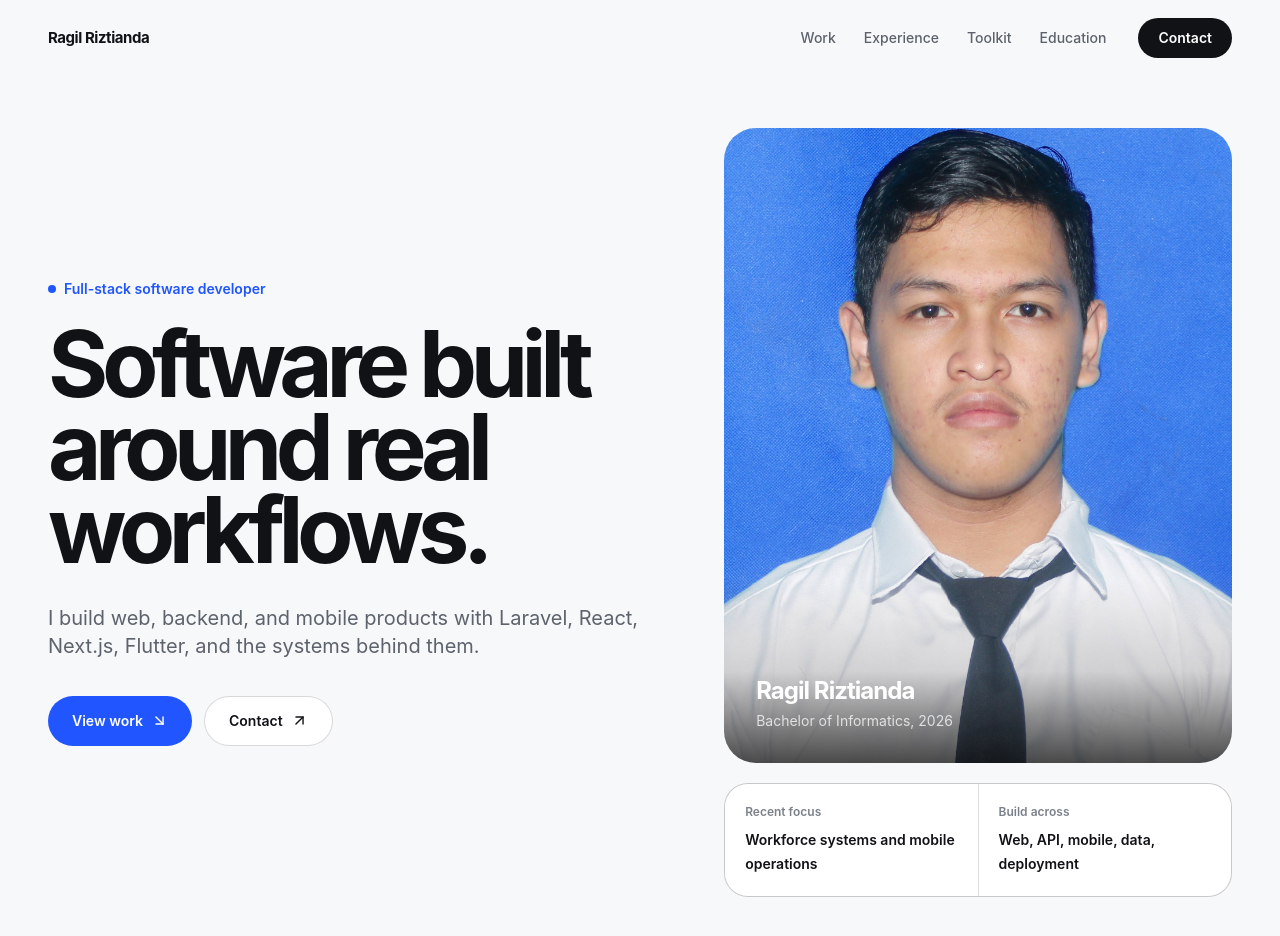
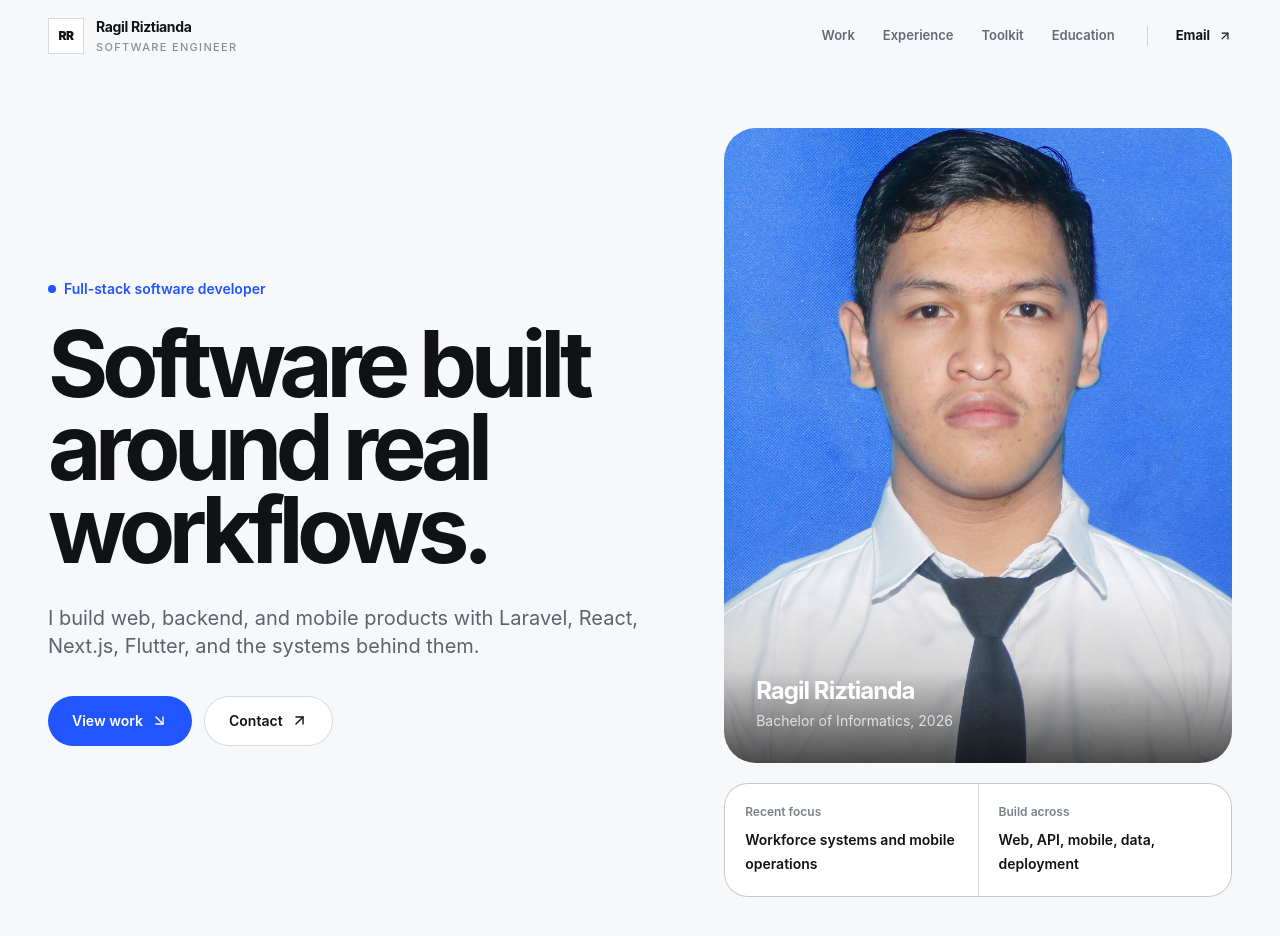
Before and after one commit to ragil1001/ragil-riztianda, a React (Vite) app: page / in a window 1280 px wide. Shown: the top 936 px of the page. Built offline with nearby package versions, Linux system fonts and the light colour scheme.

Commit message:
design: rebuild navigation with restrained recruiter-first hierarchy

```diff
--- a/src/components/Navbar/Navbar.jsx
+++ b/src/components/Navbar/Navbar.jsx
@@ -1,5 +1,5 @@
 import React, { useEffect, useState } from "react";
-import { FiMenu, FiX } from "react-icons/fi";
+import { FiArrowUpRight, FiMenu, FiX } from "react-icons/fi";
 
 const navigation = [
   { id: "work", label: "Work" },
@@ -13,11 +13,18 @@ const Navbar = () => {
   const [isScrolled, setIsScrolled] = useState(false);
 
   useEffect(() => {
-    const onScroll = () => setIsScrolled(window.scrollY > 24);
+    const onScroll = () => setIsScrolled(window.scrollY > 20);
     onScroll();
     window.addEventListener("scroll", onScroll, { passive: true });
     return () => window.removeEventListener("scroll", onScroll);
   }, []);
+
+  useEffect(() => {
+    document.body.style.overflow = isOpen ? "hidden" : "";
+    return () => {
+      document.body.style.overflow = "";
+    };
+  }, [isOpen]);
 
   const goTo = (id) => {
     setIsOpen(false);
@@ -27,48 +34,55 @@ const Navbar = () => {
   return (
     <nav
       className={`fixed inset-x-0 top-0 z-50 transition-colors duration-300 ${
-        isScrolled
-          ? "border-b border-black/10 bg-[#f4f5f7]/95 backdrop-blur-lg"
-          : "bg-transparent"
+        isScrolled ? "border-b border-black/10 bg-[#f7f8fa]/95 backdrop-blur-xl" : "bg-transparent"
       }`}
       aria-label="Primary navigation"
     >
-      <div className="mx-auto flex h-[76px] max-w-[1400px] items-center justify-between px-5 sm:px-8 lg:px-12">
+      <div className="mx-auto flex h-[72px] max-w-[1440px] items-center justify-between px-5 sm:px-8 lg:px-12">
         <button
           type="button"
           onClick={() => goTo("about")}
-          className="text-left text-[15px] font-bold tracking-[-0.03em] text-[#101216]"
+          className="group flex items-center gap-3 text-left"
+          aria-label="Back to introduction"
         >
-          Ragil Riztianda
+          <span className="grid h-9 w-9 place-items-center border border-black/15 bg-white text-xs font-black tracking-[-0.04em] text-[#111318] transition-colors group-hover:border-[#1557ff] group-hover:text-[#1557ff]">
+            RR
+          </span>
+          <span>
+            <span className="block text-sm font-bold tracking-[-0.025em] text-[#111318]">Ragil Riztianda</span>
+            <span className="mt-0.5 hidden text-[11px] font-medium uppercase tracking-[0.12em] text-[#8a9099] sm:block">
+              Software Engineer
+            </span>
+          </span>
         </button>
 
         <div className="hidden items-center gap-8 lg:flex">
-          <ul className="flex items-center gap-7 text-sm font-medium text-[#5c626b]">
+          <ul className="flex items-center gap-7 text-[13px] font-semibold text-[#656b74]">
             {navigation.map((item) => (
               <li key={item.id}>
                 <button
                   type="button"
                   onClick={() => goTo(item.id)}
-                  className="transition-colors hover:text-[#101216]"
+                  className="transition-colors hover:text-[#111318]"
                 >
                   {item.label}
                 </button>
               </li>
             ))}
           </ul>
-          <button
-            type="button"
-            onClick={() => goTo("contact")}
-            className="rounded-full bg-[#101216] px-5 py-2.5 text-sm font-semibold text-white transition-transform active:scale-[0.98]"
+          <a
+            href="mailto:ragilriztianda2@gmail.com"
+            className="inline-flex items-center gap-2 border-l border-black/15 pl-7 text-[13px] font-bold text-[#111318] transition-colors hover:text-[#1557ff]"
           >
-            Contact
-          </button>
+            Email
+            <FiArrowUpRight size={14} />
+          </a>
         </div>
 
         <button
           type="button"
           onClick={() => setIsOpen((current) => !current)}
-          className="flex h-11 w-11 items-center justify-center rounded-full border border-black/10 bg-white text-[#101216] lg:hidden"
+          className="grid h-11 w-11 place-items-center border border-black/15 bg-white text-[#111318] lg:hidden"
           aria-label={isOpen ? "Close navigation" : "Open navigation"}
           aria-expanded={isOpen}
         >
@@ -77,28 +91,29 @@ const Navbar = () => {
       </div>
 
       {isOpen && (
-        <div className="border-t border-black/10 bg-[#f4f5f7] px-5 pb-6 pt-3 lg:hidden">
-          <div className="mx-auto max-w-[1400px]">
-            <ul className="divide-y divide-black/10">
-              {navigation.map((item) => (
-                <li key={item.id}>
+        <div className="fixed inset-x-0 top-[72px] h-[calc(100dvh-72px)] border-t border-black/10 bg-[#f7f8fa] lg:hidden">
+          <div className="mx-auto flex h-full max-w-[1440px] flex-col justify-between px-5 py-8 sm:px-8">
+            <ul className="border-t border-black/10">
+              {navigation.map((item, index) => (
+                <li key={item.id} className="border-b border-black/10">
                   <button
                     type="button"
                     onClick={() => goTo(item.id)}
-                    className="w-full py-4 text-left text-lg font-semibold tracking-[-0.02em] text-[#101216]"
+                    className="flex w-full items-center justify-between py-5 text-left text-2xl font-bold tracking-[-0.04em] text-[#111318]"
                   >
-                    {item.label}
+                    <span>{item.label}</span>
+                    <span className="text-xs font-semibold tabular-nums text-[#9ca2ab]">0{index + 1}</span>
                   </button>
                 </li>
               ))}
             </ul>
-            <button
-              type="button"
-              onClick={() => goTo("contact")}
-              className="mt-5 w-full rounded-full bg-[#2055ff] px-5 py-3.5 text-sm font-semibold text-white active:scale-[0.98]"
+            <a
+              href="mailto:ragilriztianda2@gmail.com"
+              className="flex items-center justify-between border-t border-black/10 pt-5 text-sm font-bold text-[#1557ff]"
             >
-              Contact
-            </button>
+              ragilriztianda2@gmail.com
+              <FiArrowUpRight size={16} />
+            </a>
           </div>
         </div>
       )}
```
